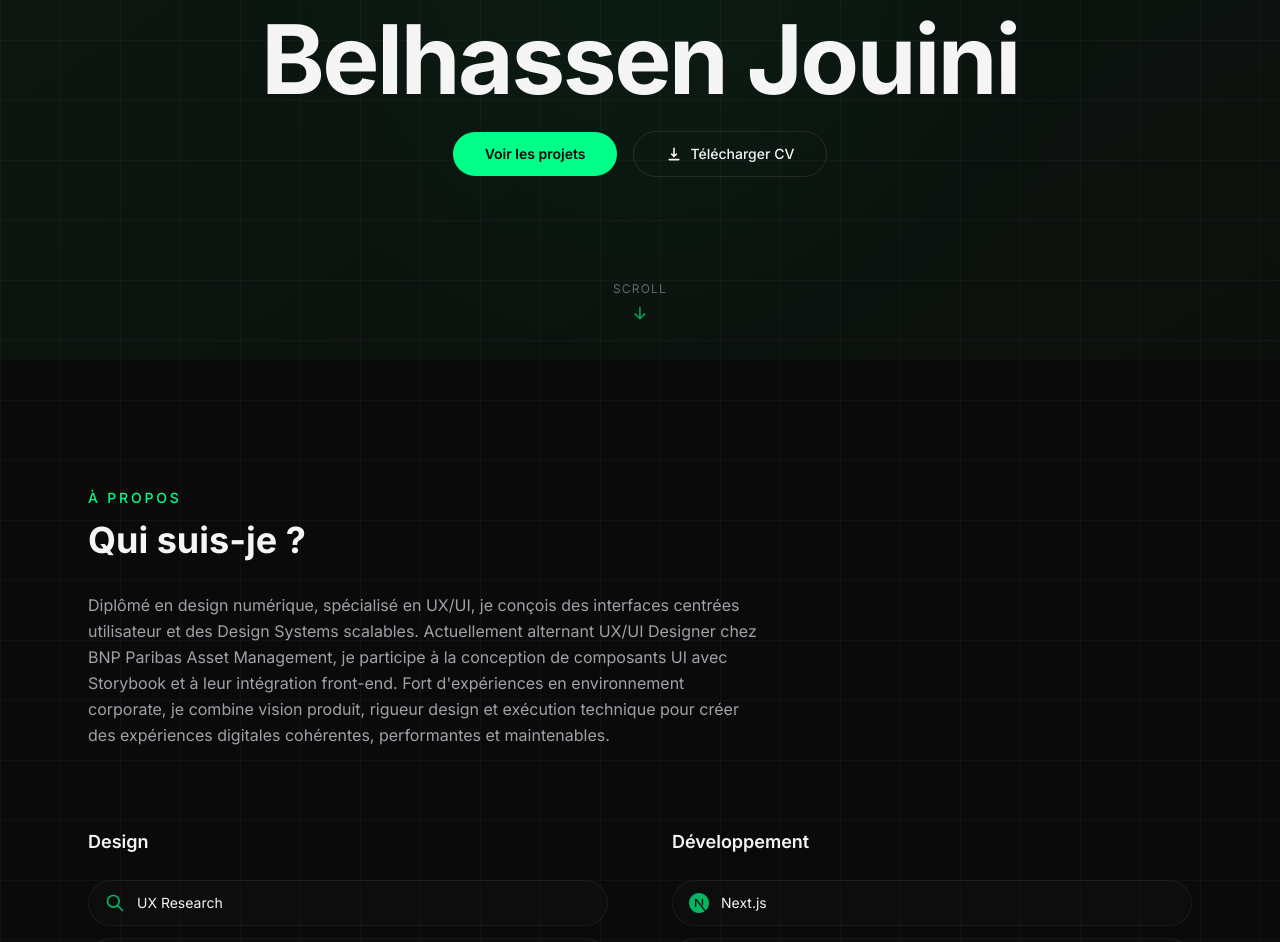
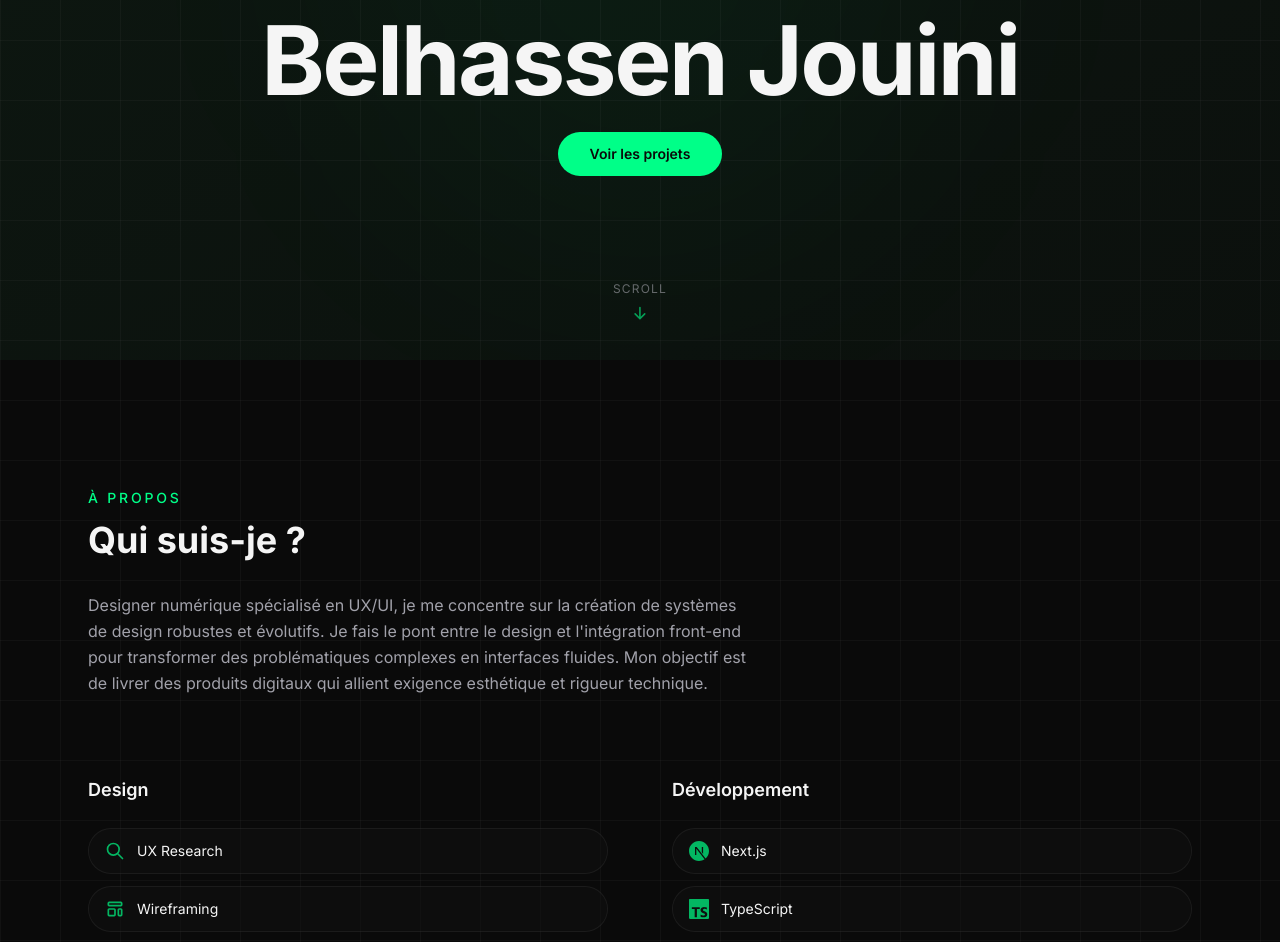
Before and after one commit to Belha1919/Portfolio-Belhassen-jouini, a Next.js app: page / in a window 1280 px wide. Shown: the part 440-1382 px from the top of the page. Built offline with nearby package versions, Linux system fonts and the light colour scheme.

Commit message:
refact: update a propos text

```diff
--- a/components/About.tsx
+++ b/components/About.tsx
@@ -66,11 +66,7 @@ export default function About() {
   const isInView = useInView(ref, { once: true, margin: "-100px" });
 
   return (
-    <section
-      id="a-propos"
-      className="relative min-h-screen py-32"
-      ref={ref}
-    >
+    <section id="a-propos" className="relative min-h-screen py-32" ref={ref}>
       <div className="mx-auto max-w-6xl px-6">
         {/* Section header */}
         <motion.div
@@ -86,14 +82,12 @@ export default function About() {
             Qui suis-je ?
           </h2>
           <p className="max-w-2xl text-base leading-relaxed text-text-secondary">
-            Diplômé en design numérique, spécialisé en UX/UI, je conçois des
-            interfaces centrées utilisateur et des Design Systems scalables.
-            Actuellement alternant UX/UI Designer chez BNP Paribas Asset
-            Management, je participe à la conception de composants UI avec
-            Storybook et à leur intégration front-end. Fort d&apos;expériences en
-            environnement corporate, je combine vision produit, rigueur design
-            et exécution technique pour créer des expériences digitales
-            cohérentes, performantes et maintenables.
+            Designer numérique spécialisé en UX/UI, je me concentre sur la
+            création de systèmes de design robustes et évolutifs. Je fais le
+            pont entre le design et l'intégration front-end pour transformer des
+            problématiques complexes en interfaces fluides. Mon objectif est de
+            livrer des produits digitaux qui allient exigence esthétique et
+            rigueur technique.
           </p>
         </motion.div>
 
@@ -103,7 +97,11 @@ export default function About() {
           <motion.div
             initial={{ opacity: 0, y: 30 }}
             animate={isInView ? { opacity: 1, y: 0 } : {}}
-            transition={{ duration: 0.8, delay: 0.2, ease: [0.25, 0.46, 0.45, 0.94] }}
+            transition={{
+              duration: 0.8,
+              delay: 0.2,
+              ease: [0.25, 0.46, 0.45, 0.94],
+            }}
           >
             <h3 className="mb-6 text-lg font-semibold text-text-primary">
               Design
@@ -119,7 +117,11 @@ export default function About() {
           <motion.div
             initial={{ opacity: 0, y: 30 }}
             animate={isInView ? { opacity: 1, y: 0 } : {}}
-            transition={{ duration: 0.8, delay: 0.4, ease: [0.25, 0.46, 0.45, 0.94] }}
+            transition={{
+              duration: 0.8,
+              delay: 0.4,
+              ease: [0.25, 0.46, 0.45, 0.94],
+            }}
           >
             <h3 className="mb-6 text-lg font-semibold text-text-primary">
               Développement
--- a/components/Hero.tsx
+++ b/components/Hero.tsx
@@ -1,7 +1,7 @@
 "use client";
 
 import { motion } from "framer-motion";
-import { HiArrowDown, HiDownload } from "react-icons/hi";
+import { HiArrowDown } from "react-icons/hi";
 import ProfileImage from "./ProfileImage";
 
 export default function Hero() {
@@ -66,14 +66,6 @@ export default function Hero() {
           >
             Voir les projets
           </button>
-          <a
-            href="/images/Belhassen%20Jouini%20cv.pdf"
-            download
-            className="hoverable flex items-center gap-2 rounded-full border border-white/10 px-8 py-3 text-sm font-medium text-text-primary transition-all duration-200 hover:border-white/20 hover:bg-white/[0.03]"
-          >
-            <HiDownload className="h-4 w-4" />
-            Télécharger CV
-          </a>
         </motion.div>
       </div>
 
```
